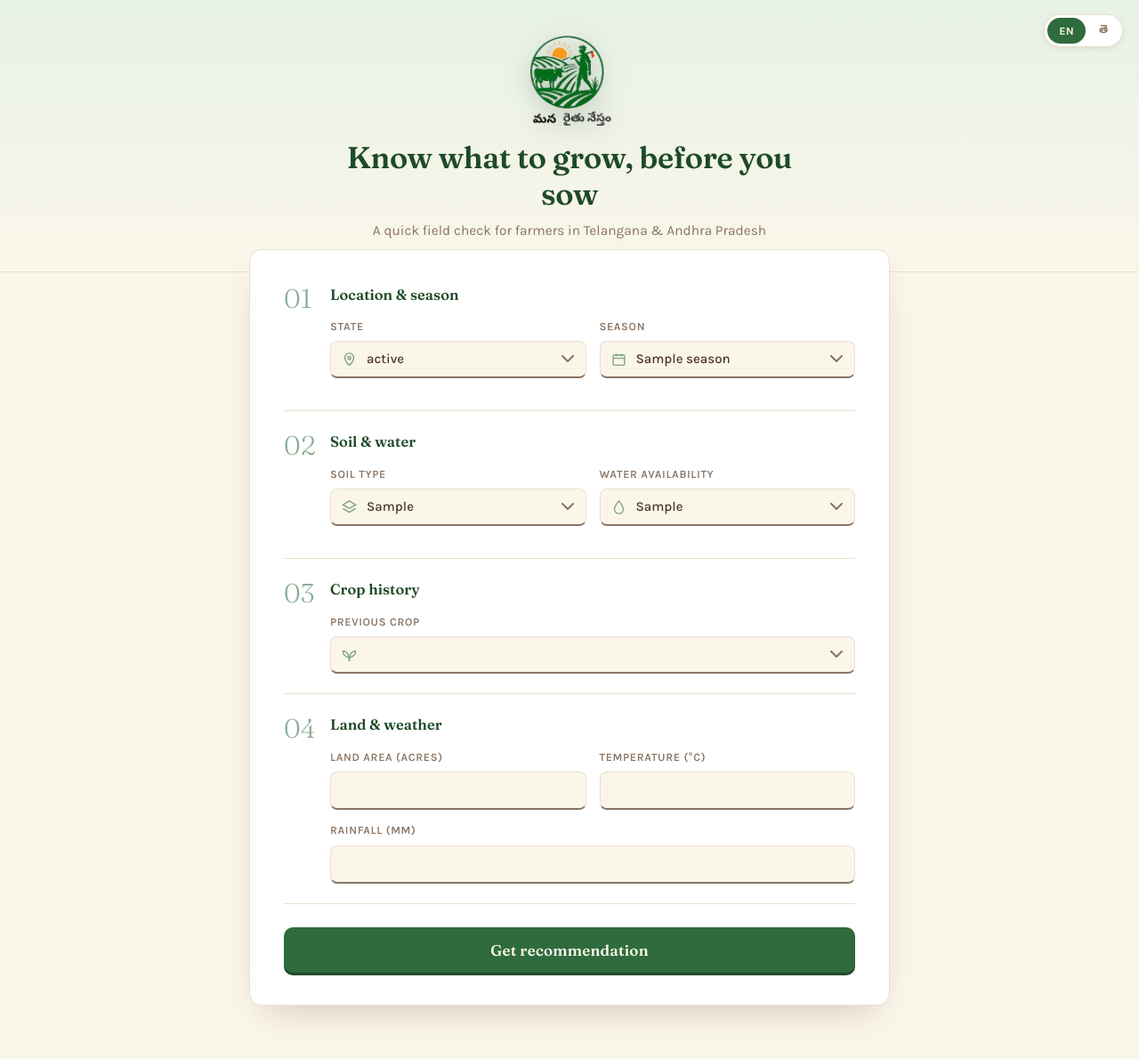
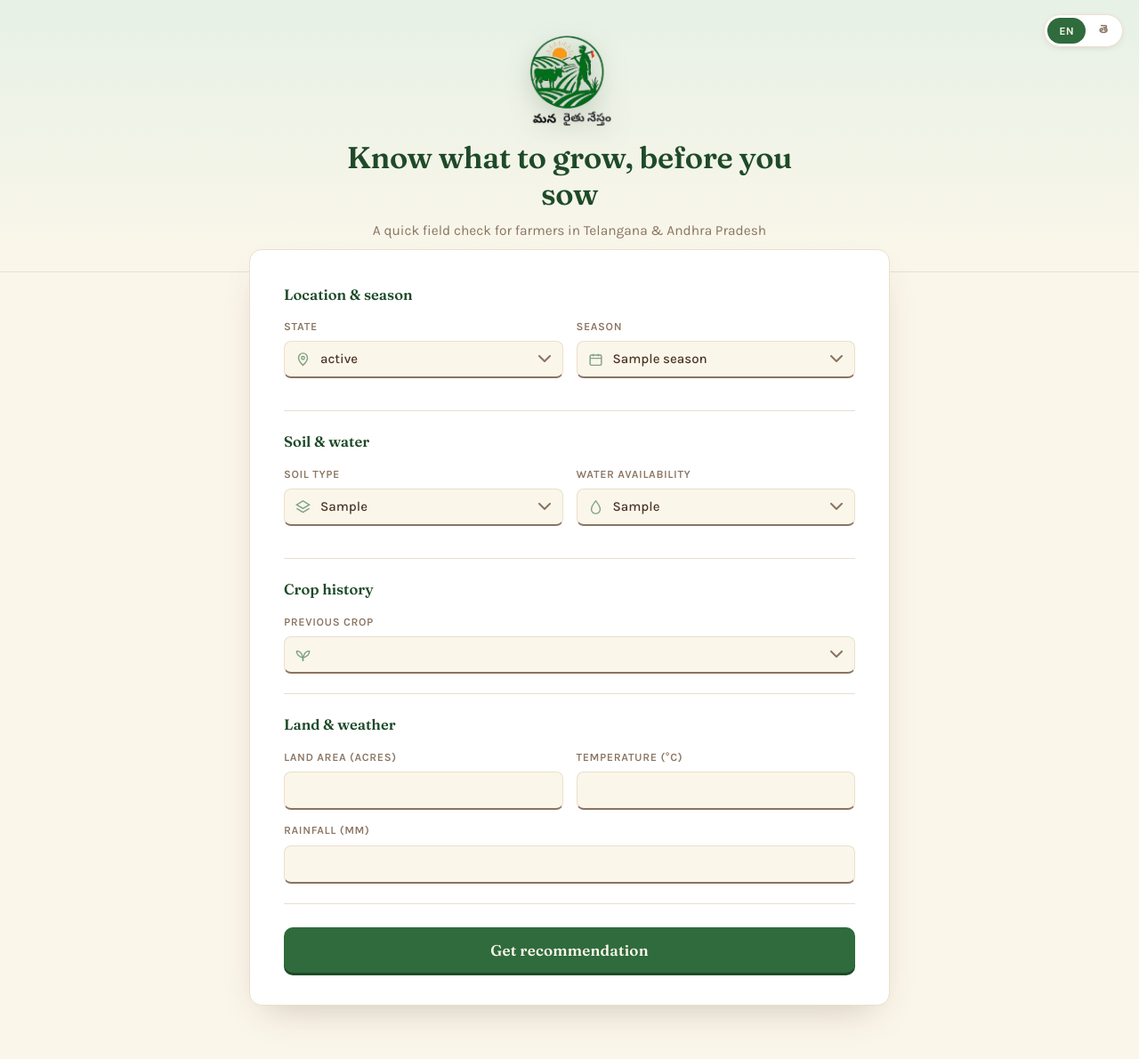
Before and after one commit to mahendrasagar2006-source/mana_raithu_ml, a Flask app: template templates/index.html in a window 1280 px wide. Shown: the whole page at 89% size. Run offline with Flask 3, Linux system fonts and the light colour scheme; the template is opened without the code that fills it: most values are stand-ins (such as "Sample title", 1, 10 or a date in 2020); lists and menus that the app fills with data are empty; parts of the project's set-up code (start-up, migrations or seed data) failed here and were passed over.

Commit message:
modified css and html files

```diff
--- a/static/style.css
+++ b/static/style.css
@@ -523,3 +523,6 @@ button.cta:active, a.cta:active{
   }
   .fill{ transition:none; }
 }
+.entry .num {
+  display: none;
+}
--- a/templates/index.html
+++ b/templates/index.html
@@ -36,7 +36,6 @@
       <form action="/predict" method="POST">
 
         <div class="entry">
-          <div class="num">01</div>
           <div class="body">
             <p class="heading" data-i18n="sec1_heading">Location &amp; season</p>
             <div class="row">
@@ -65,7 +64,6 @@
         </div>
 
         <div class="entry">
-          <div class="num">02</div>
           <div class="body">
             <p class="heading" data-i18n="sec2_heading">Soil &amp; water</p>
             <div class="row">
@@ -94,7 +92,6 @@
         </div>
 
         <div class="entry">
-          <div class="num">03</div>
           <div class="body">
             <p class="heading" data-i18n="sec3_heading">Crop history</p>
             <div class="field">
@@ -111,7 +108,6 @@
         </div>
 
         <div class="entry">
-          <div class="num">04</div>
           <div class="body">
             <p class="heading" data-i18n="sec4_heading">Land &amp; weather</p>
             <div class="row">
```
